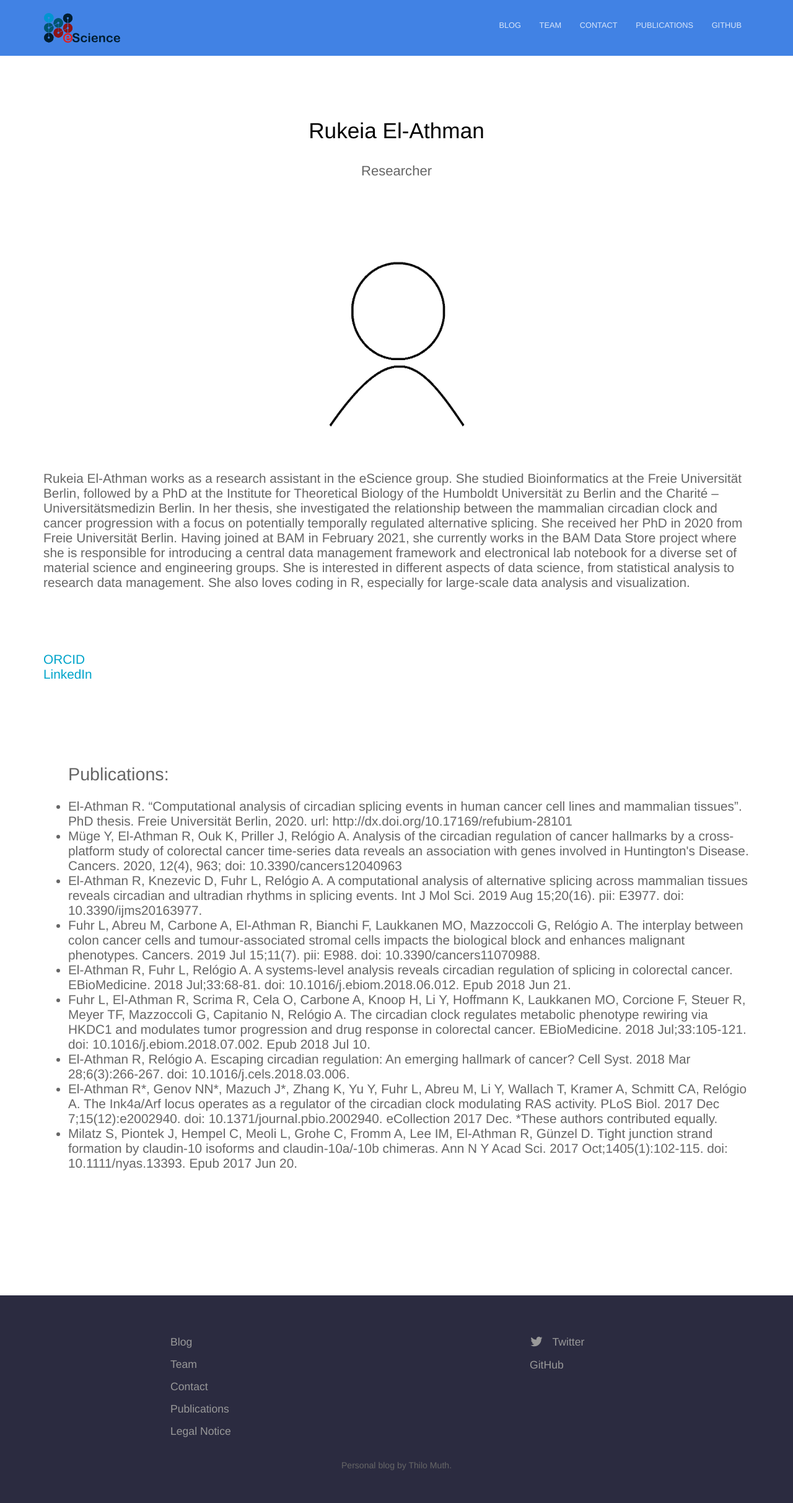
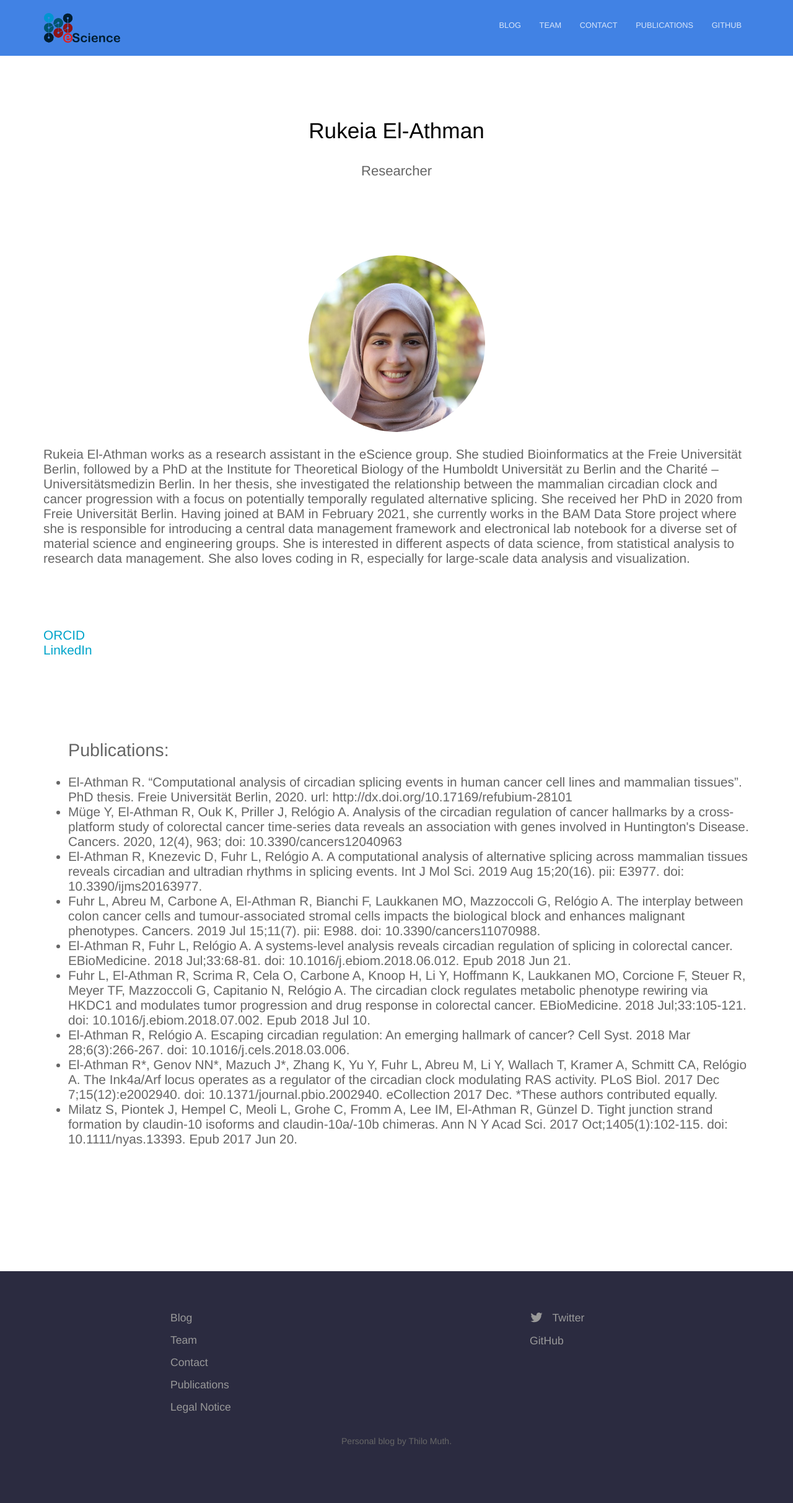
Before and after one commit to VogelKristin/BAMeScience.github.io, a Jekyll site: the page built from team/rukeia.html, in a window 1280 px wide. Shown: the whole page at 62% size. Built offline with Jekyll 4.4.1, drawn with Linux system fonts in a browser that asks for light colours; after the commit the page ends 2385 px from its top, so only the background shows below that.

Commit message:
Changed profile picture

```diff
--- a/team/rukeia.html
+++ b/team/rukeia.html
@@ -6,7 +6,7 @@ description: Researcher
 <div class="team_members">
 	<section>
 		<div class="profile_picture">
-			<img src="/images/team_pictures/user.png" alt="Profile Picture Rukeia" class="center">
+			<img src="/images/team_pictures/rukeia.jpg" alt="Profile Picture Rukeia" class="center">
 		</div>
 		<div class="personal_description">
 			Rukeia El-Athman works as a research assistant in the eScience group. She studied Bioinformatics at the
```
